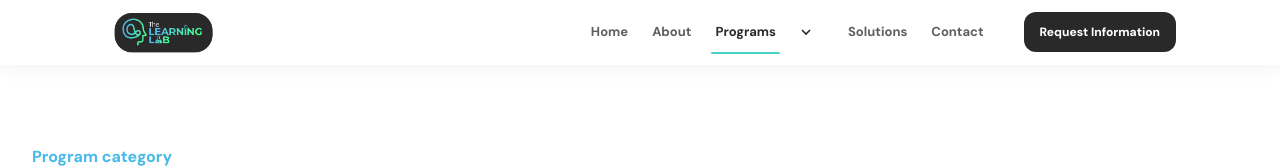
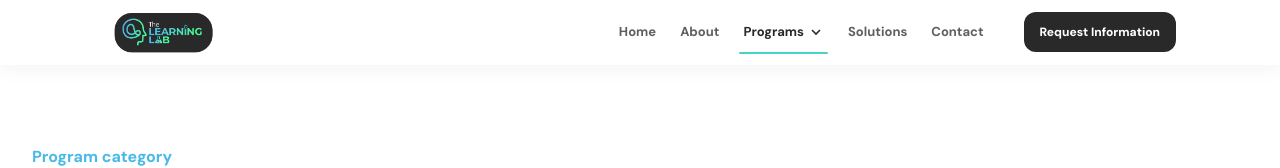
Before and after one commit to gabzy0423/The-Learning-Lab, a Next.js app: page /programs/personal-development in a window 1280 px wide. Shown: the top 168 px of the page. Built offline with nearby package versions, Linux system fonts and the light colour scheme.

Commit message:
feat: make programs navigation dropdown-only

```diff
--- a/app/programs/page.tsx
+++ b/app/programs/page.tsx
@@ -1,22 +1,5 @@
-import Link from "next/link";
-import { programs } from "@/content/programs";
+import { redirect } from "next/navigation";
 
 export default function ProgramsPage() {
-  return (
-    <main className="mx-auto min-h-[70vh] w-full max-w-7xl px-4 py-20 sm:px-6 lg:px-8">
-      <p className="font-bold text-brand-cyan-blue">Programs</p>
-      <h1 className="mt-3 text-5xl font-bold">Explore our learning programs</h1>
-      <div className="mt-10 grid gap-4 sm:grid-cols-2">
-        {programs.map((program) => (
-          <Link
-            key={program.slug}
-            href={`/programs/${program.slug}`}
-            className="rounded-2xl border border-brand-charcoal/10 bg-white p-6 text-lg font-bold transition-transform hover:-translate-y-1 focus-visible:outline-2 focus-visible:outline-brand-cyan-blue"
-          >
-            {program.name}
-          </Link>
-        ))}
-      </div>
-    </main>
-  );
+  redirect("/programs/personal-development");
 }
--- a/components/layout/Header.tsx
+++ b/components/layout/Header.tsx
@@ -124,22 +124,15 @@ export function Header() {
           ))}
 
           <div className="relative flex items-center">
-            <Link
-              href="/programs"
-              className={navClass(pathname.startsWith("/programs"))}
-              aria-current={isActive(pathname, "/programs") ? "page" : undefined}
-            >
-              Programs
-            </Link>
             <button
               ref={programsButtonRef}
               type="button"
-              className="ml-1 grid size-11 place-items-center rounded-full text-brand-charcoal transition-colors hover:bg-brand-turquoise/20 focus-visible:outline-2 focus-visible:outline-offset-2 focus-visible:outline-brand-cyan-blue"
-              aria-label="Toggle program categories"
+              className={`${navClass(pathname.startsWith("/programs"))} gap-1`}
               aria-expanded={programsOpen}
               aria-controls="programs-menu"
               onClick={() => setProgramsOpen((open) => !open)}
             >
+              Programs
               <svg aria-hidden="true" viewBox="0 0 20 20" className={`size-4 transition-transform ${programsOpen ? "rotate-180" : ""}`} fill="none" stroke="currentColor" strokeWidth="2">
                 <path d="m5 7.5 5 5 5-5" />
               </svg>
@@ -213,11 +206,9 @@ export function Header() {
             ))}
 
             <div>
-              <div className="flex items-center">
-                <Link href="/programs" className={`flex min-h-11 flex-1 items-center rounded-l-xl px-4 font-bold ${pathname.startsWith("/programs") ? "bg-brand-turquoise/25" : "hover:bg-white"}`} aria-current={pathname === "/programs" ? "page" : undefined} onClick={closeMobileMenu}>
+              <div>
+                <button type="button" className={`flex min-h-11 w-full items-center justify-between rounded-xl px-4 font-bold ${pathname.startsWith("/programs") ? "bg-brand-turquoise/25" : "hover:bg-white"}`} aria-expanded={mobileProgramsOpen} aria-controls="mobile-programs-menu" onClick={() => setMobileProgramsOpen((open) => !open)}>
                   Programs
-                </Link>
-                <button type="button" className="grid size-11 place-items-center rounded-r-xl hover:bg-brand-turquoise/20 focus-visible:outline-2 focus-visible:outline-brand-cyan-blue" aria-label="Toggle program categories" aria-expanded={mobileProgramsOpen} aria-controls="mobile-programs-menu" onClick={() => setMobileProgramsOpen((open) => !open)}>
                   <svg aria-hidden="true" viewBox="0 0 20 20" className={`size-4 transition-transform ${mobileProgramsOpen ? "rotate-180" : ""}`} fill="none" stroke="currentColor" strokeWidth="2">
                     <path d="m5 7.5 5 5 5-5" />
                   </svg>
```
Also changed, not shown: 3 other files (tests, documents, lock files or other folders).
